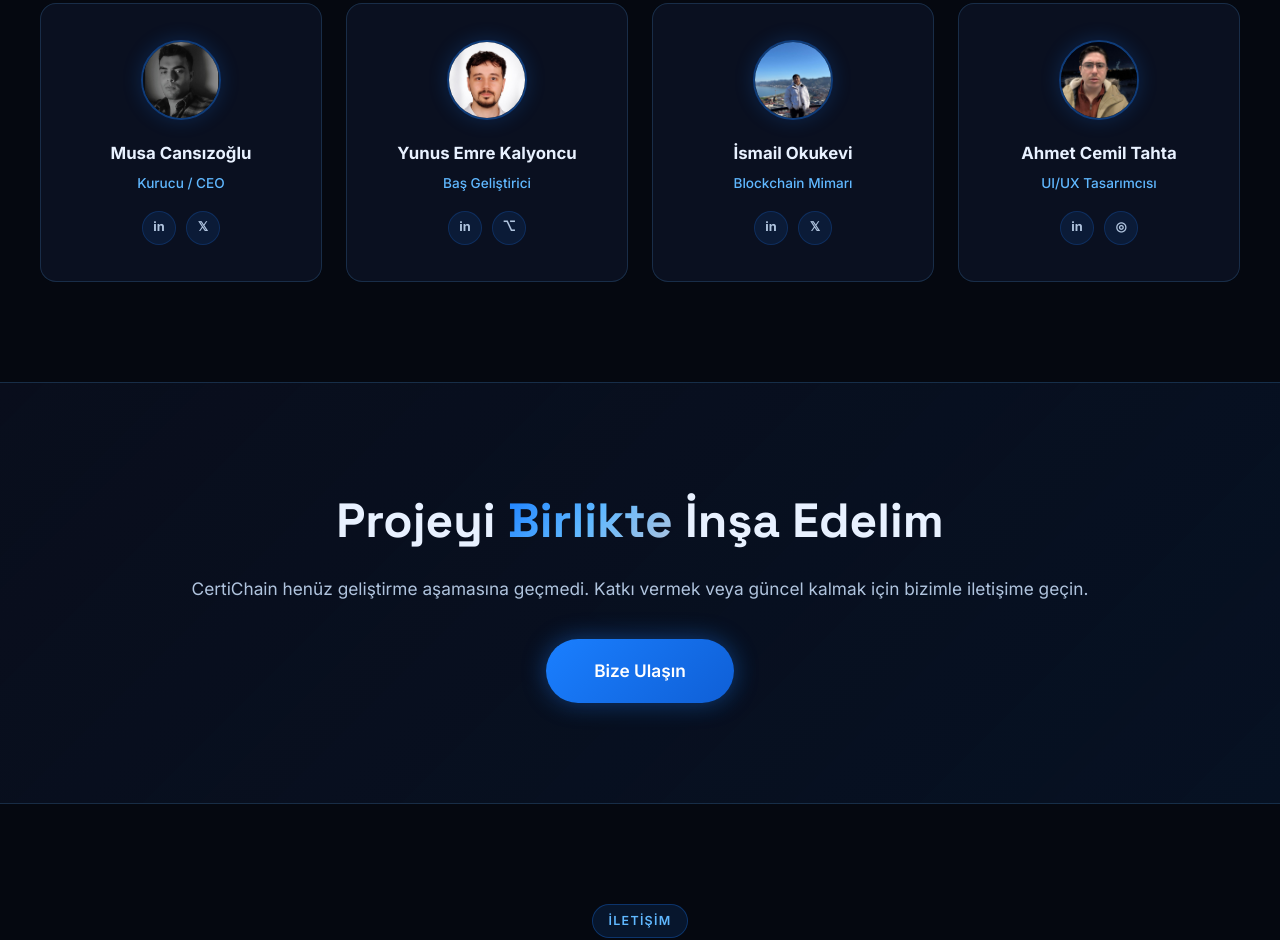
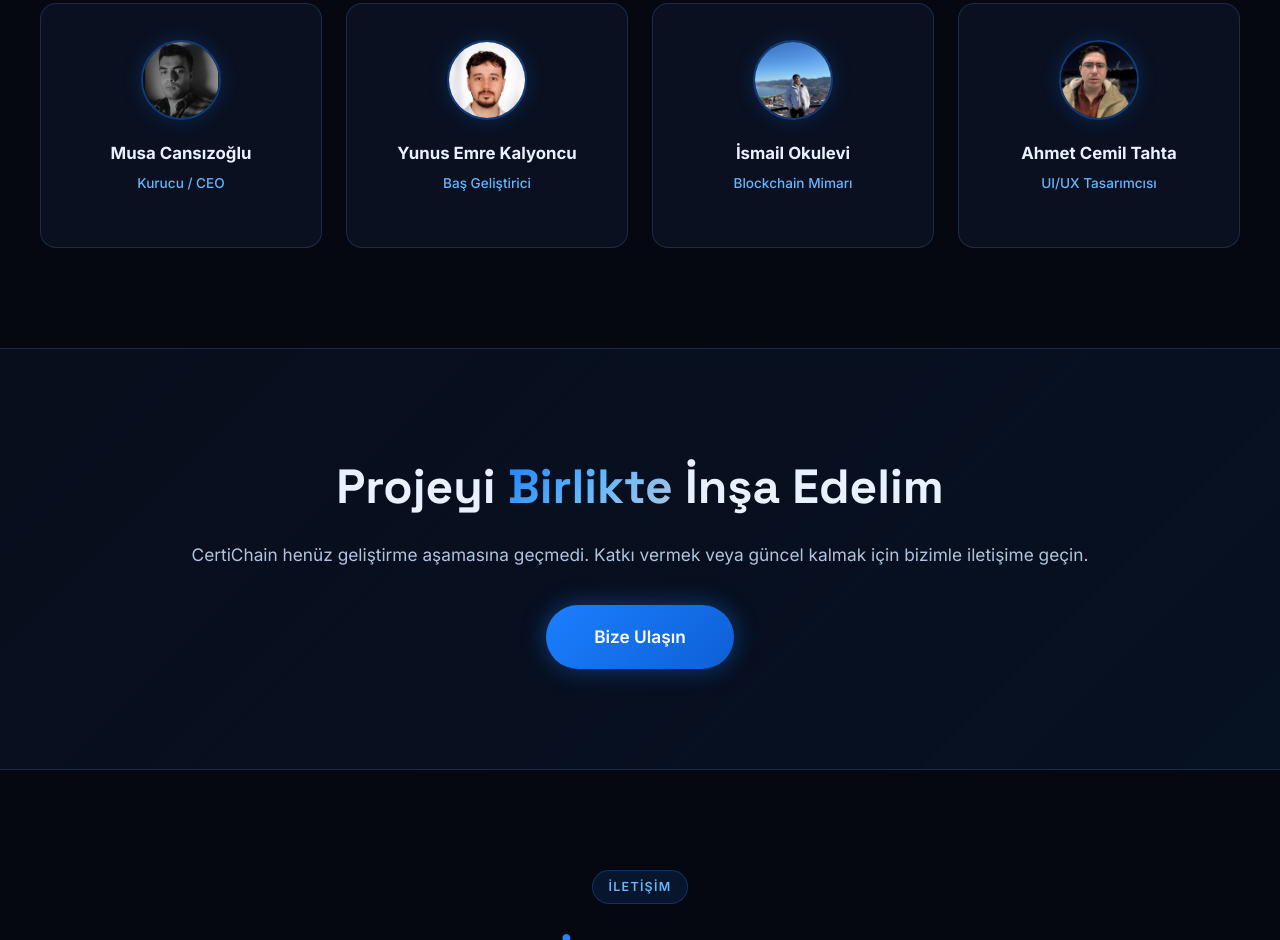
Before and after one commit to kubat30subat/Certichain, a plain HTML site: page index.html in a window 1280 px wide. Shown: the part 3978-4918 px from the top of the page. Drawn offline with Linux system fonts and the light colour scheme.

Commit message:
düzenleme

```diff
--- a/index.html
+++ b/index.html
@@ -327,10 +327,7 @@
         </div>
         <h3 class="team-name">Musa Cansızoğlu</h3>
         <p class="team-role">Kurucu / CEO</p>
-        <div class="team-socials">
-          <a href="#" class="social-link" aria-label="LinkedIn">in</a>
-          <a href="#" class="social-link" aria-label="Twitter">𝕏</a>
-        </div>
+
       </div>
       <div class="team-card reveal">
         <div class="team-avatar">
@@ -338,21 +335,15 @@
         </div>
         <h3 class="team-name">Yunus Emre Kalyoncu</h3>
         <p class="team-role">Baş Geliştirici</p>
-        <div class="team-socials">
-          <a href="#" class="social-link" aria-label="LinkedIn">in</a>
-          <a href="#" class="social-link" aria-label="GitHub">⌥</a>
-        </div>
+
       </div>
       <div class="team-card reveal">
         <div class="team-avatar">
-          <img src="team_ismail.png" alt="İsmail Okukevi" class="team-photo" />
+          <img src="team_ismail.png" alt="İsmail Okulevi" class="team-photo" />
         </div>
-        <h3 class="team-name">İsmail Okukevi</h3>
+        <h3 class="team-name">İsmail Okulevi</h3>
         <p class="team-role">Blockchain Mimarı</p>
-        <div class="team-socials">
-          <a href="#" class="social-link" aria-label="LinkedIn">in</a>
-          <a href="#" class="social-link" aria-label="Twitter">𝕏</a>
-        </div>
+
       </div>
       <div class="team-card reveal">
         <div class="team-avatar">
@@ -360,10 +351,7 @@
         </div>
         <h3 class="team-name">Ahmet Cemil Tahta</h3>
         <p class="team-role">UI/UX Tasarımcısı</p>
-        <div class="team-socials">
-          <a href="#" class="social-link" aria-label="LinkedIn">in</a>
-          <a href="#" class="social-link" aria-label="Dribbble">◎</a>
-        </div>
+
       </div>
     </div>
   </section>
```
